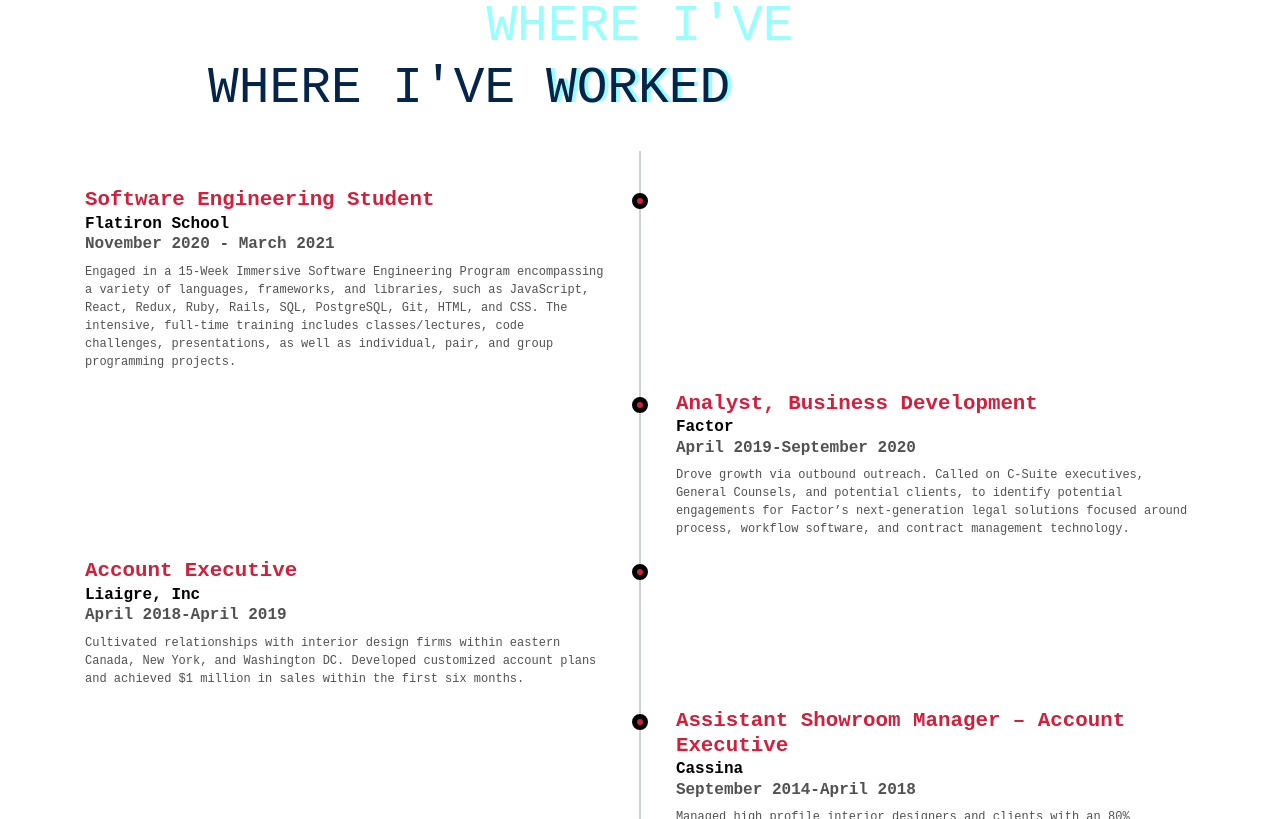
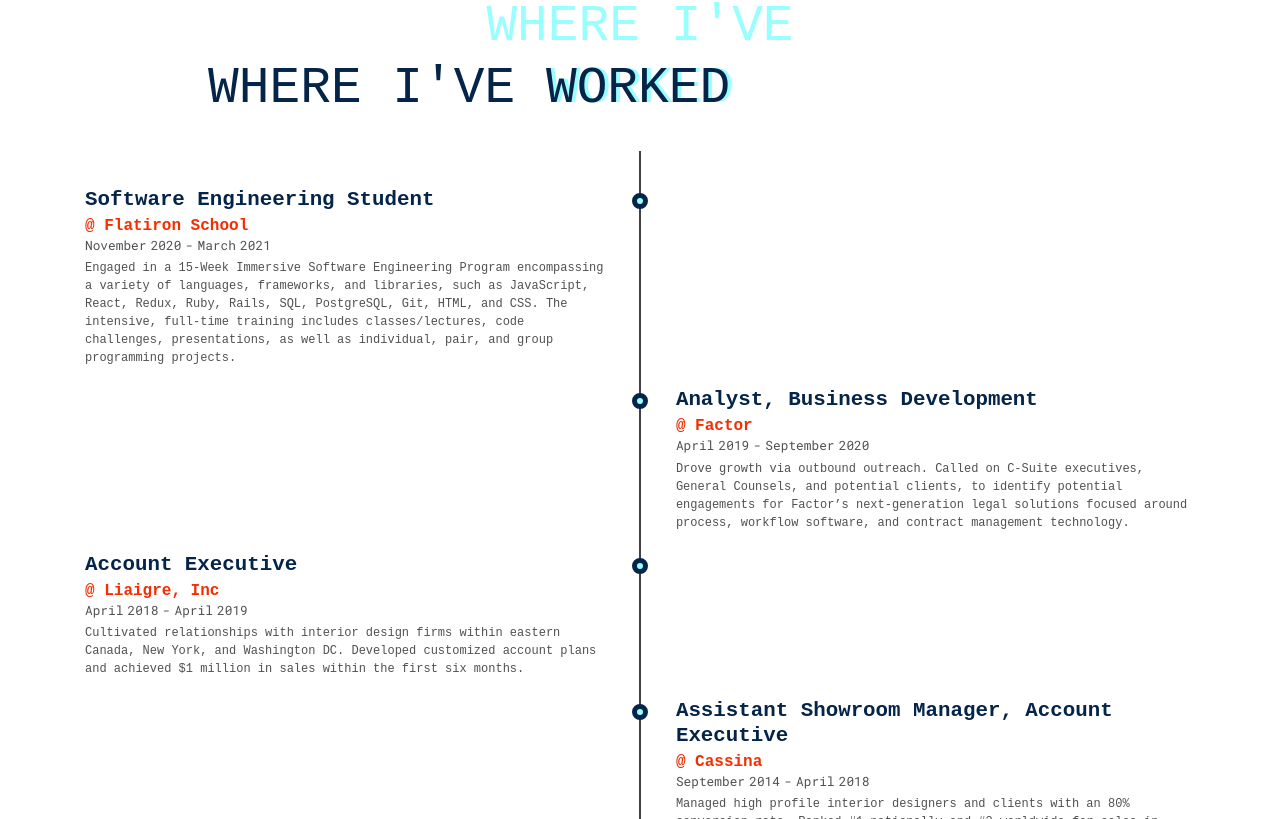
Before and after one commit to jeffreyc86/portfolio, a React (Create React App) app: page / in a window 1280 px wide. Shown: the part 1881-2700 px from the top of the page. Built offline with nearby package versions, Linux system fonts and the light colour scheme; a web font is replaced by a local one.

Commit message:
Complete version with timeline experience

```diff
--- a/src/components/Experience.js
+++ b/src/components/Experience.js
@@ -12,8 +12,8 @@
                     <div className="marker"></div>
                     <div className="timeline-content">
                         <h5>Software Engineering Student</h5>
-                        <h6 className="employer">Flatiron School</h6>
-                        <h6>November 2020 - March 2021</h6>
+                        <h6 className="employer">@ <a href="https://flatironschool.com/" target="_blank" rel="noreferrer">Flatiron School</a></h6>
+                        <span className="dates-employed">November 2020 - March 2021</span>
                         <p>Engaged in a 15-Week Immersive Software Engineering Program encompassing a variety of languages, frameworks, and libraries, such as JavaScript, React, Redux, Ruby, Rails, SQL, PostgreSQL, Git, HTML, and CSS. The intensive, full-time training includes classes/lectures, code challenges, presentations, as well as individual, pair, and group programming projects.</p>
                     </div>
                 </div>
@@ -21,8 +21,8 @@
                     <div className="marker"></div>
                     <div className="timeline-content">
                         <h5>Analyst, Business Development</h5>
-                        <h6 className="employer">Factor</h6>
-                        <h6>April 2019-September 2020</h6>
+                        <h6 className="employer">@ <a href="http://factor.law/" target="_blank" rel="noreferrer">Factor</a></h6>
+                        <span className="dates-employed">April 2019 - September 2020</span>
                         <p>Drove growth via outbound outreach. Called on C-Suite executives, General Counsels, and potential clients, to identify potential engagements for Factor’s next-generation legal solutions focused around process, workflow software, and contract management technology.</p>
                     </div>
                 </div>
@@ -30,17 +30,17 @@
                     <div className="marker"></div>
                     <div className="timeline-content">
                         <h5>Account Executive</h5>
-                        <h6 className="employer">Liaigre, Inc</h6>
-                        <h6>April 2018-April 2019</h6>
+                        <h6 className="employer">@ <a href="http://www.liaigre.com/en/" target="_blank" rel="noreferrer">Liaigre, Inc</a></h6>
+                        <span className="dates-employed">April 2018 - April 2019</span>
                         <p>Cultivated relationships with interior design firms within eastern Canada, New York, and Washington DC. Developed customized account plans and achieved $1 million in sales within the first six months.</p>
                     </div>
                 </div>
                 <div className="timeline-block timeline-block-right">
                     <div className="marker"></div>
                     <div className="timeline-content">
-                        <h5>Assistant Showroom Manager – Account Executive</h5>
-                        <h6 className="employer">Cassina</h6>
-                        <h6>September 2014-April 2018</h6>
+                        <h5>Assistant Showroom Manager, Account Executive</h5>
+                        <h6 className="employer">@ <a href="https://www.cassina.com/it/en.html" target="_blank" rel="noreferrer">Cassina</a></h6>
+                        <span className="dates-employed">September 2014 - April 2018</span>
                         <p>Managed high profile interior designers and clients with an 80% conversion rate. Ranked #1 nationally and #3 worldwide for sales in 2016, 2017, and first half of 2018, while overseeing a team of three Account Executives.</p>
                     </div>
                 </div>
--- a/src/index.css
+++ b/src/index.css
@@ -12,7 +12,6 @@
 
 
 :root {
-  --primary-color: #D21f3c;
   --primary-grey: #ccd1d9;
 
   --vs-text: #abb2bf;
@@ -32,7 +31,8 @@
   --primary-navy: #042549;
 
   /* contact */
-  --primary-contact-text: #606064;
+  --primary-contact-text: #a7a7af;
+  --contact-dark-grey: #424245;
 }
 
 body {
@@ -607,7 +607,7 @@
   margin-left: -0.0625rem;
   width: 0.125rem;
   height: 100%;
-  background: var(--primary-grey);
+  background: var(--contact-dark-grey);
   z-index: 1;
 }
 
@@ -631,8 +631,8 @@
   width: 1rem;
   height: 1rem;
   border-radius: 50%;
-  border: 0.3125rem solid black;
-  background: var(--primary-color);
+  border: 0.37rem solid var(--primary-navy);
+  background: var(--primary-aqua);
   margin-top: 0.625rem;
   z-index: 3;
 }
@@ -646,26 +646,54 @@
 
 .timeline-content h5{
   margin-top: 0.3125rem;
-  color: var(--primary-color);
+  color: var(--primary-navy);
   font-weight: 900;
   font-size: 1.3rem;
   margin-bottom: .1rem;
 }
 
 .employer{
-  color: black !important;
-  font-weight: bolder !important;
   margin: 0;
-  margin-bottom: .1rem;
+  margin-top: .3rem;
+  line-height: 1 !important;
+  color: var(--primary-orange);
+  font-weight: 900;
 }
 
-.timeline-content h6{
-  color: var(--primary-dark-grey);
-  font-weight: 600;
+.employer a{
+  text-decoration: none;
+  cursor: pointer;
+  position:relative;
+  color: var(--primary-orange);
+}
+
+.employer a::before{
+  content: "";
+  position: absolute;
+  width: 100%;
+  height: 1px;
+  top: 100%;
+  pointer-events: none;
+  background: currentColor;
+  transform-origin: 100% 50%;
+  transform: scale3d(0, 1.2, 1);
+  transition: transform 0.4s;
+}
+
+.employer a:hover::before {
+  transform-origin: 0% 50%;
+  transform: scale3d(1, 1.2, 1);
+}
+
+.dates-employed{
+  font-family: 'Roboto Mono', monospace;
+  font-size: .8rem;
+  word-spacing: -.45ch;
 }
 
 .timeline-content p{
   font-size: .75rem;
+  margin-top: .1rem;
 }
 
 @media(max-width: 768px){
@@ -1035,7 +1063,7 @@
  }
 
 .contact p{
-  color: #424245;
+  color: var(--contact-dark-grey);
   font-size: 1.2rem;
 }
 
@@ -1046,7 +1074,7 @@
   background: none;
   resize: none;
   border: 0;
-  border-bottom: .125rem solid #a7a7af;
+  border-bottom: .125rem solid var(--primary-contact-text);
   border-radius: 0;
   color: var(--primary-navy);
   outline: 0 !important;
@@ -1056,7 +1084,7 @@
 }
 
 .contact input::placeholder, .contact textarea::placeholder{
-  color: #a7a7af;
+  color: var(--primary-contact-text);
 }
 
 .contact .container{
@@ -1070,7 +1098,7 @@
 .contact input:focus, .contact textarea:focus{
   background: transparent;
   color: var(--primary-navy);
-  border-bottom: .125rem solid #a7a7af;
+  border-bottom: .125rem solid var(--primary-contact-text);
 }
 
 .contact input:not(:placeholder-shown), .contact textarea:not(:placeholder-shown){
```
